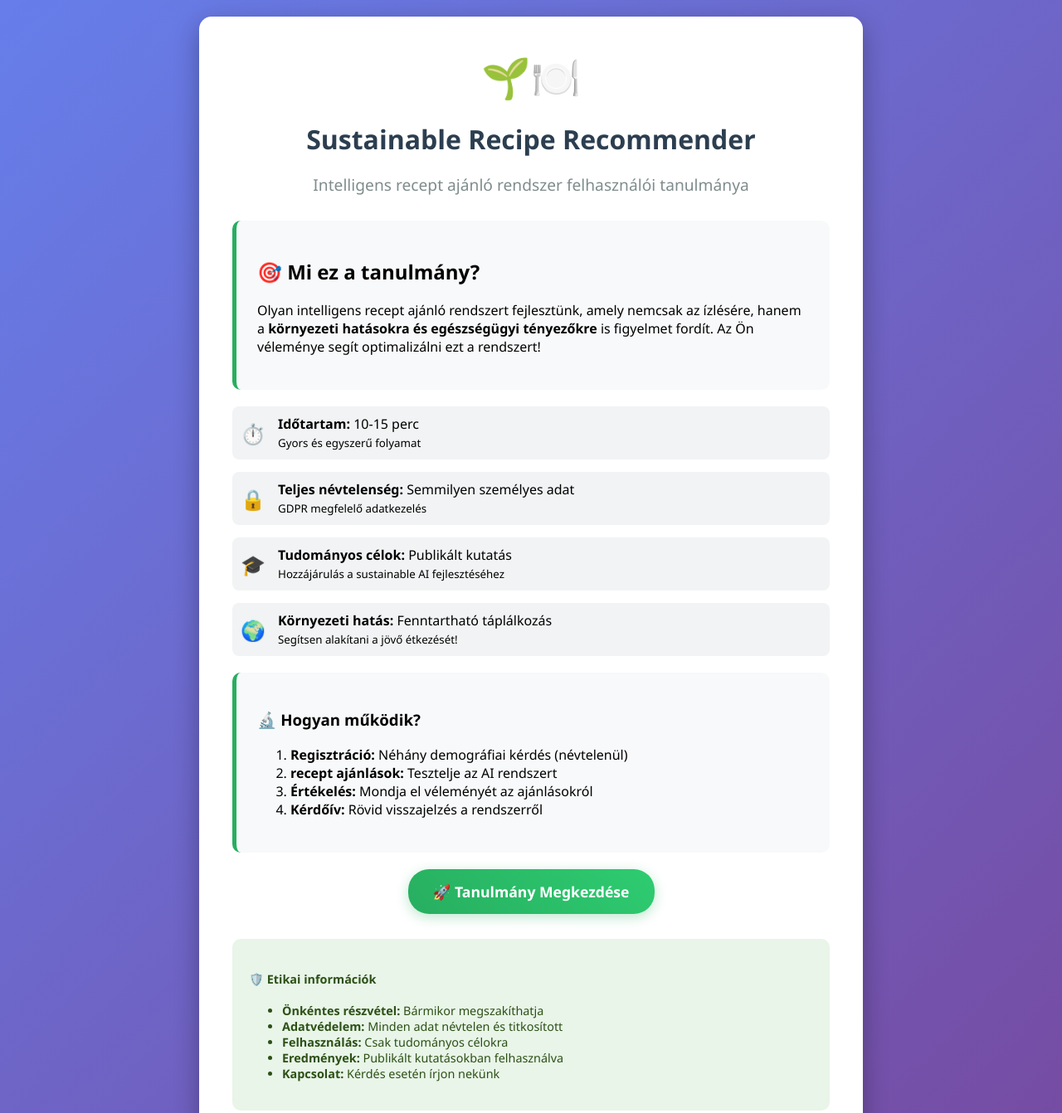
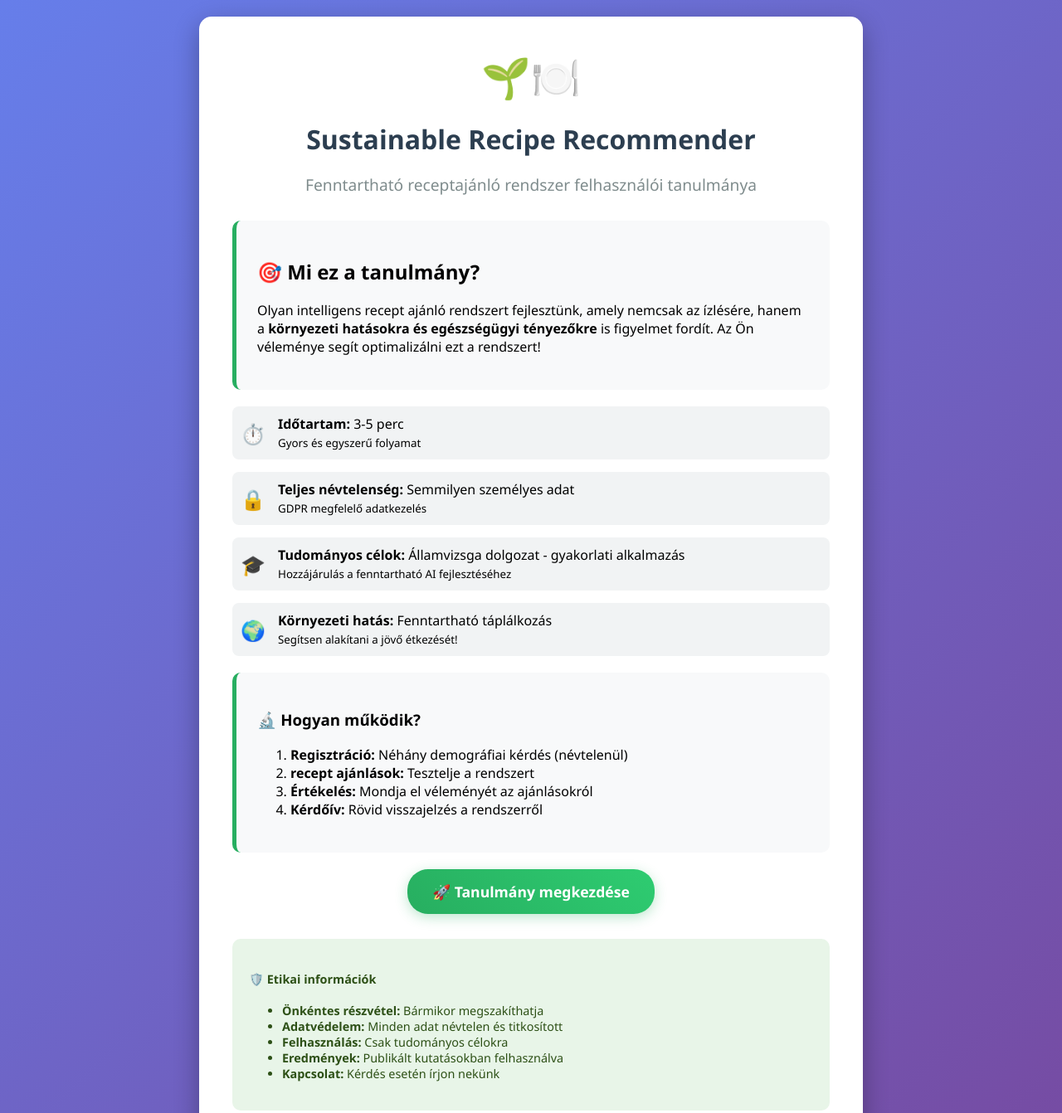
Before and after one commit to bvin81/sustainable-recipe-recommender_v2, a Flask app: page / in a window 1280 px wide. Shown: the top 1342 px of the page at 83% size. Run offline with Flask 3, Linux system fonts and the light colour scheme.

Commit message:
Update welcome.html

```diff
--- a/user_study/templates/user_study/welcome.html
+++ b/user_study/templates/user_study/welcome.html
@@ -3,7 +3,7 @@
 <head>
     <meta charset="UTF-8">
     <meta name="viewport" content="width=device-width, initial-scale=1.0">
-    <title>Sustainable Recipe Recommender - User Study</title>
+    <title>Fenntartható Receptajánló - Vizsgadolgozat</title>
     <style>
         body {
             font-family: 'Segoe UI', Tahoma, Geneva, Verdana, sans-serif;
@@ -91,7 +91,7 @@
         <div class="header">
             <div class="logo">🌱🍽️</div>
             <h1>Sustainable Recipe Recommender</h1>
-            <p class="subtitle">Intelligens recept ajánló rendszer felhasználói tanulmánya</p>
+            <p class="subtitle">Fenntartható receptajánló rendszer felhasználói tanulmánya</p>
         </div>
 
         <div class="info-box">
@@ -102,7 +102,7 @@
         <div class="feature">
             <span class="feature-icon">⏱️</span>
             <div>
-                <strong>Időtartam:</strong> 10-15 perc<br>
+                <strong>Időtartam:</strong> 3-5 perc<br>
                 <small>Gyors és egyszerű folyamat</small>
             </div>
         </div>
@@ -118,8 +118,8 @@
         <div class="feature">
             <span class="feature-icon">🎓</span>
             <div>
-                <strong>Tudományos célok:</strong> Publikált kutatás<br>
-                <small>Hozzájárulás a sustainable AI fejlesztéséhez</small>
+                <strong>Tudományos célok:</strong> Államvizsga dolgozat - gyakorlati alkalmazás<br>
+                <small>Hozzájárulás a fenntartható AI fejlesztéséhez</small>
             </div>
         </div>
 
@@ -135,14 +135,14 @@
             <h3>🔬 Hogyan működik?</h3>
             <ol>
                 <li><strong>Regisztráció:</strong> Néhány demográfiai kérdés (névtelenül)</li>
-                <li><strong>recept ajánlások:</strong> Tesztelje az AI rendszert</li>
+                <li><strong>recept ajánlások:</strong> Tesztelje a rendszert</li>
                 <li><strong>Értékelés:</strong> Mondja el véleményét az ajánlásokról</li>
                 <li><strong>Kérdőív:</strong> Rövid visszajelzés a rendszerről</li>
             </ol>
         </div>
 
         <div class="text-center">
-            <a href="/register" class="btn">🚀 Tanulmány Megkezdése</a>
+            <a href="/register" class="btn">🚀 Tanulmány megkezdése</a>
         </div>
 
         <div class="ethics-note">
```
